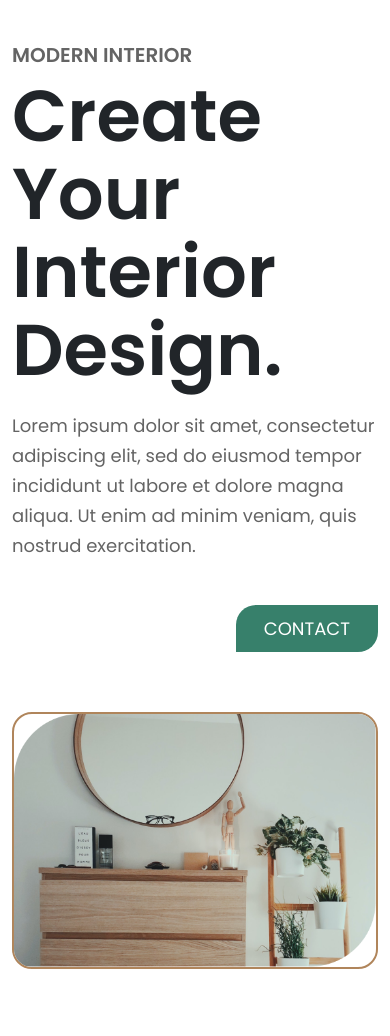
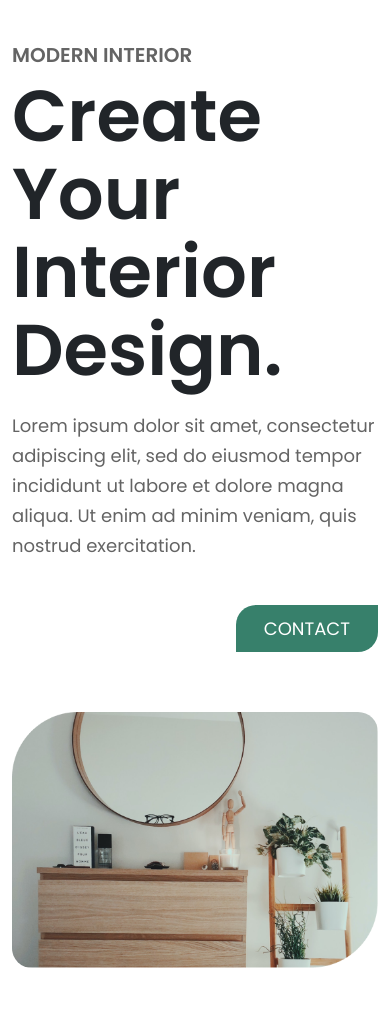
Before and after one commit to manan657/webtheme-1, a plain HTML site: page index.html in a window 390 px wide. Shown: the part 64-1100 px from the top of the page. Drawn offline with nearby package versions, Linux system fonts and the light colour scheme.

Commit message:
Index and Style

```diff
--- a/style/style.css
+++ b/style/style.css
@@ -174,7 +174,7 @@ hr.small{
     }
     .py-md-100{
         padding-top: 50px;
-        padding-bottom: 50px;
+        padding-bottom: 0px;
     }
     .flex-sm-wrap{
         flex-wrap: wrap;
@@ -212,9 +212,11 @@ hr.small{
     }
     .card-theme-img{
         margin-top: 30px;
+        border:none !important;
         margin-bottom: 30px;
     }
     .theme-btn{
         float:right;
     }
+
 }
```
